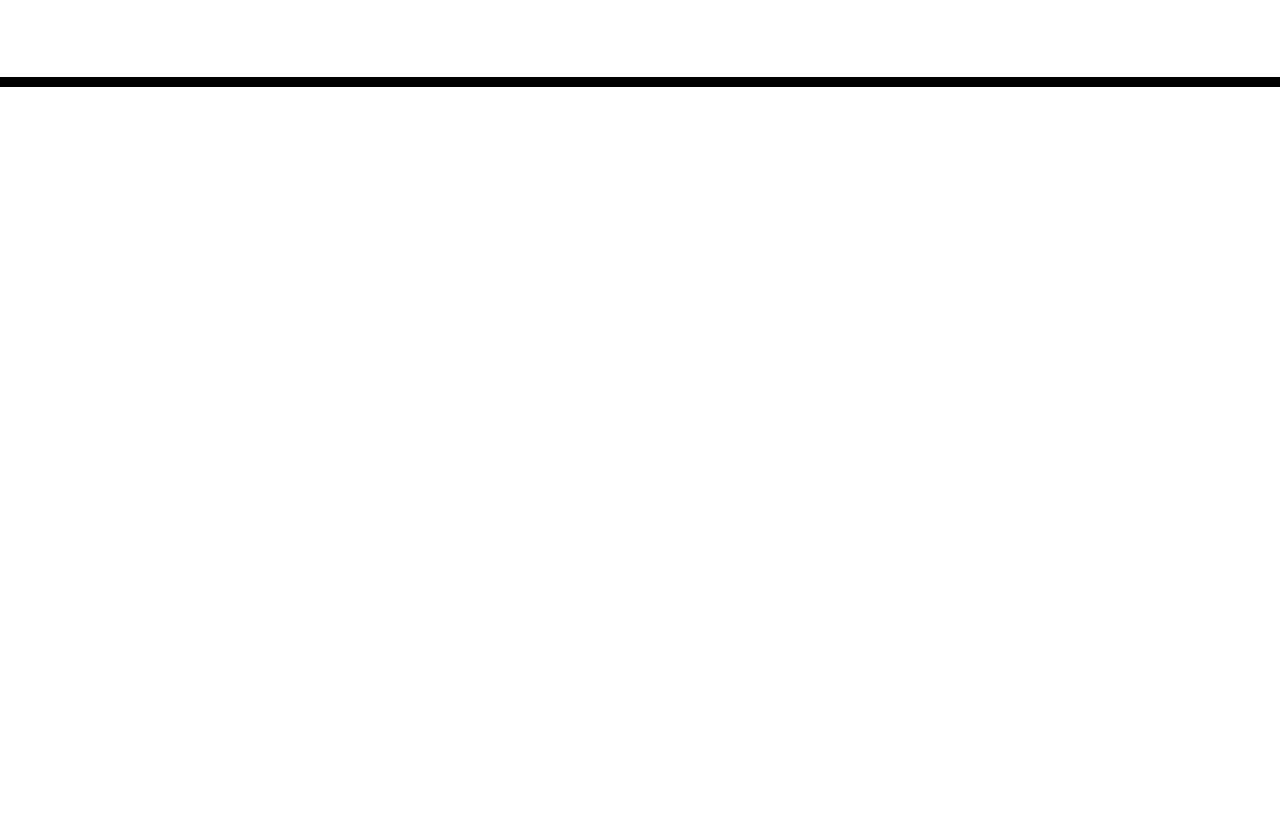
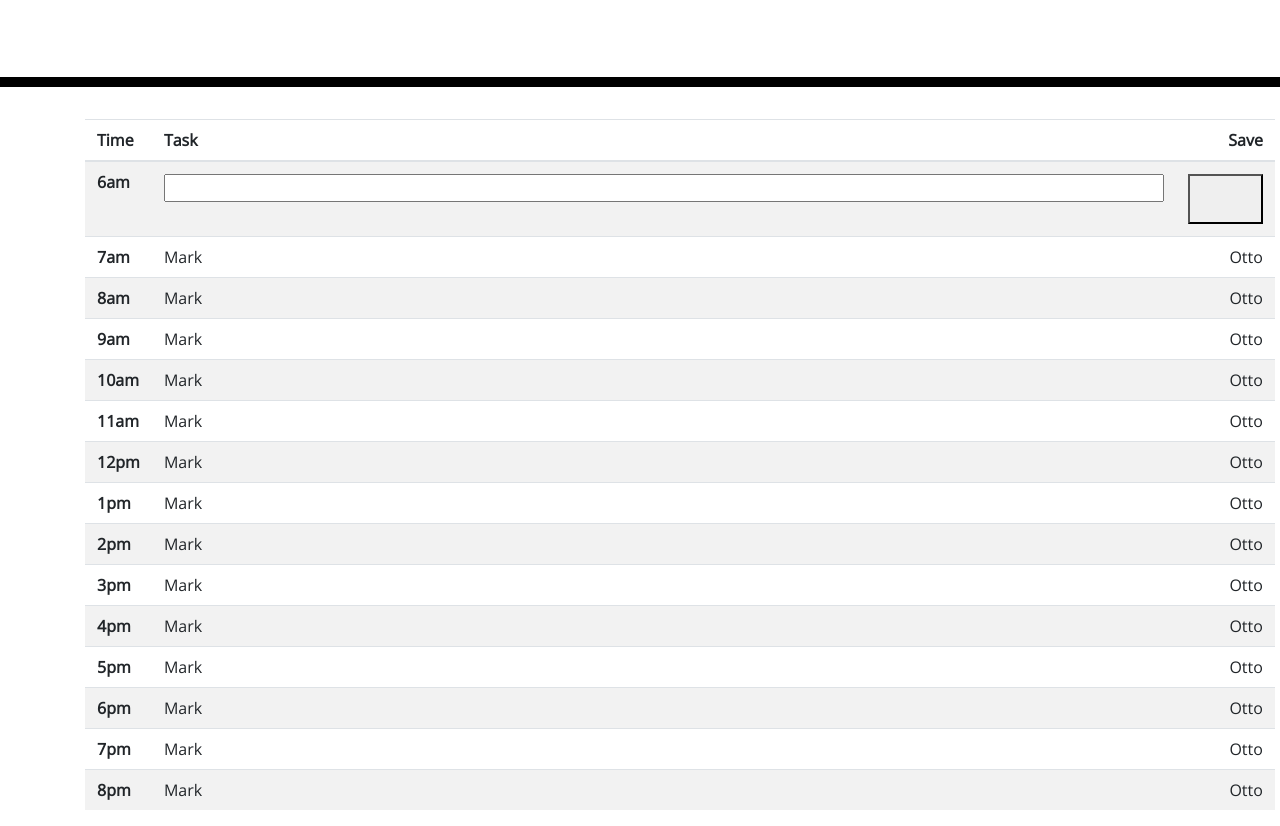
Before and after one commit to andrewtrabucco/Work-Day-Scheduler, a plain HTML site: page index.html in a window 1280 px wide. Shown: the part 181-1007 px from the top of the page. Before the commit the page ends 800 px from the top, so only its background shows below. Drawn offline with nearby package versions, Linux system fonts and the light colour scheme.

Commit message:
Updated HTML table.

```diff
--- a/index.html
+++ b/index.html
@@ -30,6 +30,106 @@
     </header>
     <div class="container">
       <!-- Timeblocks go here -->
+      <table class="table table-striped">
+        <thead>
+          <tr>
+            <th scope="col" style="height:40px;width:100px">Time</th>
+            <th scope="col" style="height:40px;width:1500px">Task</th>
+            <th scope="col" style="height:40px;width:500px;text-align:right;">Save</th>
+          </tr>
+        </thead>
+        <tbody>
+          <tr>
+            <th scope="row">6am</th>
+            <td>
+              <input type="text" style="width:1000px;">
+            </td>
+            <td>
+              <button style="width:75px;height:50px;">
+            </td>
+          </tr>
+
+
+
+
+
+
+
+
+
+          <tr>
+            <th scope="row">7am</th>
+            <td>Mark</td>
+            <td style="text-align:right;">Otto</td>
+          </tr>
+          <tr>
+            <th scope="row">8am</th>
+            <td>Mark</td>
+            <td style="text-align:right;">Otto</td>
+          </tr>
+          <tr>
+            <th scope="row">9am</th>
+            <td>Mark</td>
+            <td style="text-align:right;">Otto</td>
+          </tr>
+          <tr>
+            <th scope="row">10am</th>
+            <td>Mark</td>
+            <td style="text-align:right;">Otto</td>
+          </tr>
+          <tr>
+            <th scope="row">11am</th>
+            <td>Mark</td>
+            <td style="text-align:right;">Otto</td>
+          </tr>
+          <tr>
+            <th scope="row">12pm</th>
+            <td>Mark</td>
+            <td style="text-align:right;">Otto</td>
+          </tr>
+          <tr>
+            <th scope="row">1pm</th>
+            <td>Mark</td>
+            <td style="text-align:right;">Otto</td>
+          </tr>
+          <tr>
+            <th scope="row">2pm</th>
+            <td>Mark</td>
+            <td style="text-align:right;">Otto</td>
+          </tr>
+          <tr>
+            <th scope="row">3pm</th>
+            <td>Mark</td>
+            <td style="text-align:right;">Otto</td>
+          </tr>
+          <tr>
+            <th scope="row">4pm</th>
+            <td>Mark</td>
+            <td style="text-align:right;">Otto</td>
+          </tr>
+          <tr>
+            <th scope="row">5pm</th>
+            <td>Mark</td>
+            <td style="text-align:right;">Otto</td>
+          </tr>
+          <tr>
+            <th scope="row">6pm</th>
+            <td>Mark</td>
+            <td style="text-align:right;">Otto</td>
+          </tr>
+          <tr>
+            <th scope="row">7pm</th>
+            <td>Mark</td>
+            <td style="text-align:right;">Otto</td>
+          </tr>
+          <tr>
+            <th scope="row">8pm</th>
+            <td>Mark</td>
+            <td style="text-align:right;">Otto</td>
+          </tr>
+
+          </tbody>
+      </table>
     </div>
 
     <script src="https://code.jquery.com/jquery-3.4.1.min.js"></script>
```
Also changed, not shown: 1 other file.
